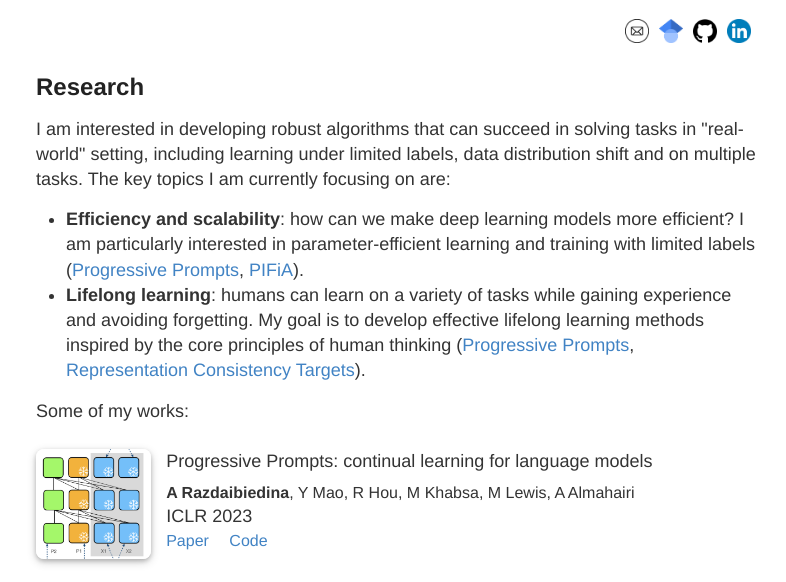
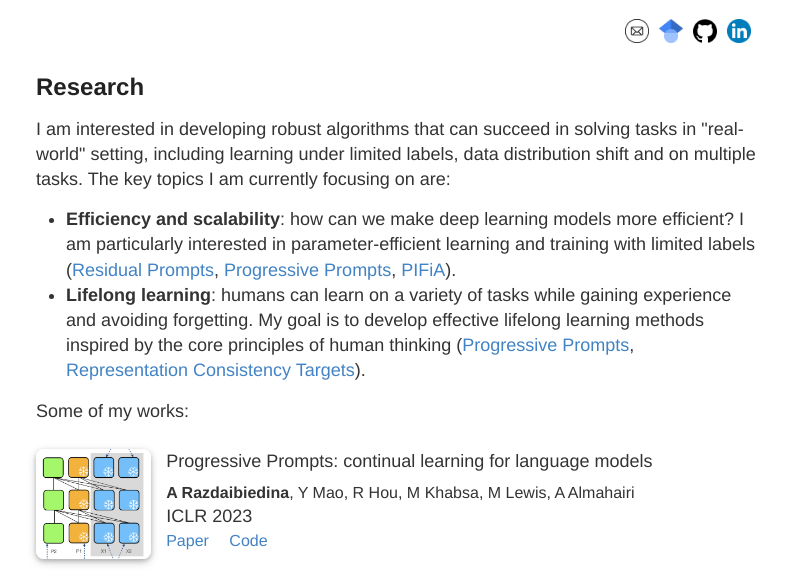
Before and after one commit to arazd/arazd.github.io, a Jekyll site: the page built from index.html, in a window 1280 px wide and 1400 px high, scrolled down 349 px. Shown: the top 582 px of the window, without its empty margins (244-1030 px from the left). Built offline with Jekyll 4.4.1, drawn with Linux system fonts in a browser that asks for light colours; some of the changed text lies outside the part shown; grey boxes are pictures that could not be loaded.

Commit message:
Update index.html

```diff
--- a/index.html
+++ b/index.html
@@ -62,13 +62,13 @@
 <ul>
   <li> <strong>Efficiency and scalability</strong>: how can we make deep learning models more efficient?
     I am particularly interested in parameter-efficient learning and training with limited labels
-    (<a href="https://openreview.net/pdf?id=UJTgQBc91_">Progressive Prompts</a>, <a href="#PIFiA">PIFiA</a>).
+    (<a href="https://arxiv.org/abs/2305.03937">Residual Prompts</a>, <a href="https://arxiv.org/abs/2301.12314">Progressive Prompts</a>, <a href="https://www.biorxiv.org/content/10.1101/2023.02.24.529975v1">PIFiA</a>).
   <!-- <li> <strong>Generalist models</strong>: most existing approaches excel in learning a single task, yet are not so effective in generalizing for future tasks or multiple datasets.
     How can we build models that can generalize to never-before-seen data and tasks?
     (<a href="">Representation Consistency Targets</a>, <a href="">Multi-defect microscopy image restoration</a>)-->
   <li> <strong>Lifelong learning</strong>: humans can learn on a variety of tasks while gaining experience and avoiding forgetting.
     My goal is to develop effective lifelong learning methods inspired by the core principles of human thinking
-    (<a href="https://openreview.net/pdf?id=UJTgQBc91_">Progressive Prompts</a>, <a href="https://arxiv.org/pdf/2205.11603.pdf">Representation Consistency Targets</a>).
+    (<a href="https://arxiv.org/abs/2301.12314">Progressive Prompts</a>, <a href="https://arxiv.org/pdf/2205.11603.pdf">Representation Consistency Targets</a>).
 
 </ul>
 <span id="Papers">Some of my works:</span>
@@ -101,6 +101,23 @@
 </div>
 <br><br>
 <div>
+      <img class="float" src="./images/res_prompt.png" alt="Residual Prompts">
+      <div class="portfolio_text">
+        <div class="paper_title">Residual Prompt Tuning: Improving Prompt Tuning with Residual Reparameterization
+</div>
+        <div class="authors"> <strong>A Razdaibiedina</strong>, Y Mao, R Hou, M Khabsa, M Lewis, J Ba, A Almahairi
+        </div>
+        <div class="submission_info">
+          ACL 2023, Findings
+        </div>
+        <div class="authors">
+          <a href="https://arxiv.org/abs/2305.03937">Paper</a>&emsp;
+          <a href="https://github.com/arazd/ResidualPrompts">Code</a>&emsp;
+        </div>
+      </div>
+</div>
+<br><br>
+<div>
       <img class="float" src="./images/repina2.png" alt="REPINA illustration">
       <div class="portfolio_text">
         <div class="paper_title">Improving language models fine-tuning with representation consistency targets</div>
@@ -117,6 +134,23 @@
 </div>
 <br><br>
 <div>
+      <img class="float" src="./images/miread.png" alt="Miread illustration">
+      <div class="portfolio_text">
+        <div class="paper_title">MIReAD: Simple Method for Learning High-quality Representations from Scientific Documents
+</div>
+        <div class="authors"> <strong>A Razdaibiedina</strong>, A Brechalov
+        </div>
+        <div class="submission_info">
+          ACL 2023
+        </div>
+        <div class="authors">
+          <a href="https://arxiv.org/abs/2305.04177">Paper</a>&emsp;
+          <a href="https://huggingface.co/arazd/MIReAD">Code</a>&emsp;
+        </div>
+      </div>
+</div>
+<br><br>
+<div>
       <img class="float" src="./images/pifia.png" alt="PIFiA illustration">
       <div class="portfolio_text" id="PIFiA">
         <div class="paper_title">PIFiA: a self-supervised method for protein functional annotation from single-cell imaging data</div>
@@ -124,6 +158,10 @@
         </div>
         <div class="submission_info">
           In submission to Nature Methods
+        </div>
+        <div class="authors">
+          <a href="https://www.biorxiv.org/content/10.1101/2023.02.24.529975v1">Paper</a>&emsp;
+          <a href="https://github.com/arazd/pifia">Code</a>&emsp;
         </div>
       </div>
 </div>
```
